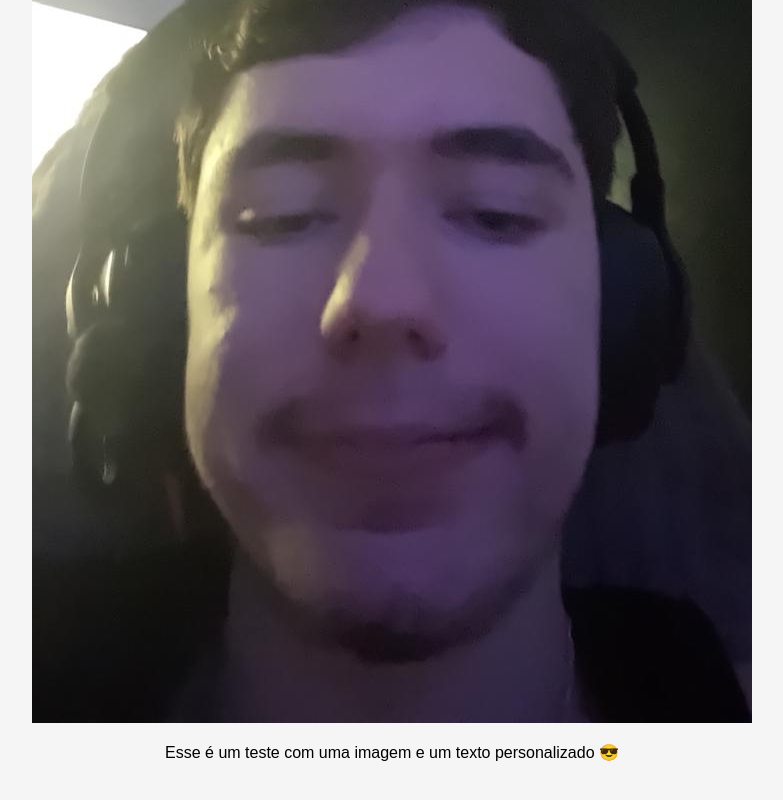
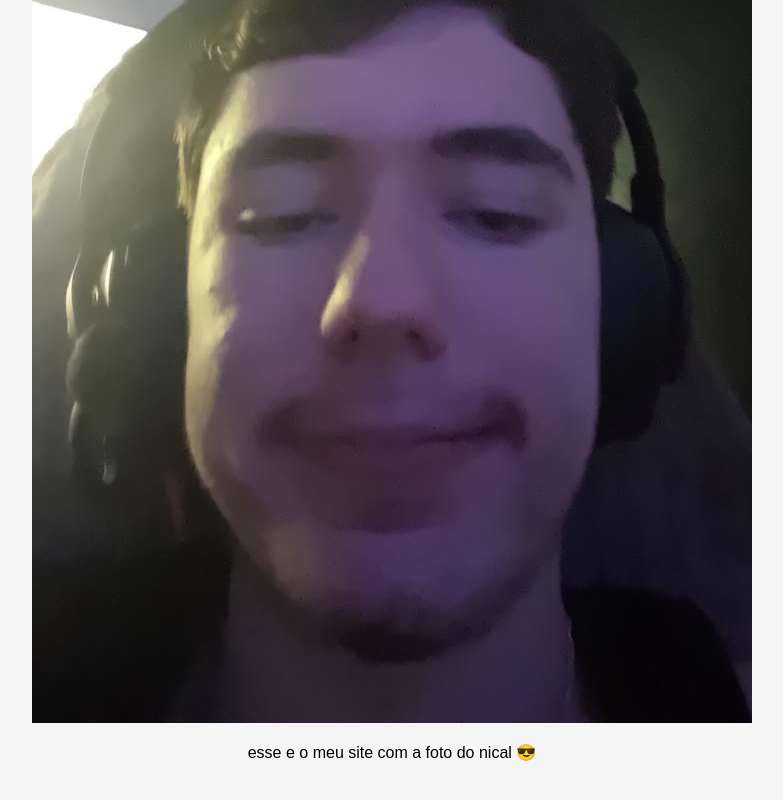
Before and after one commit to andgtric/meu-site, a plain HTML site: page index.html in a window 1280 px wide. Shown: the part 794-1594 px from the top of the page, without its empty margins (248-1031 px from the left). Drawn offline with Linux system fonts and the light colour scheme.

Commit message:
Add files via upload

```diff
--- a/index.html
+++ b/index.html
@@ -23,7 +23,7 @@
   <div class="container">
     <h1>Bem-vindo ao meu site!</h1>
     <img src="nicapro.jpg" alt="Imagem de exemplo">
-    <p>Esse é um teste com uma imagem e um texto personalizado 😎</p>
+    <p>esse e o meu site com a foto do nical 😎</p>
   </div>
 </body>
 </html>
```
